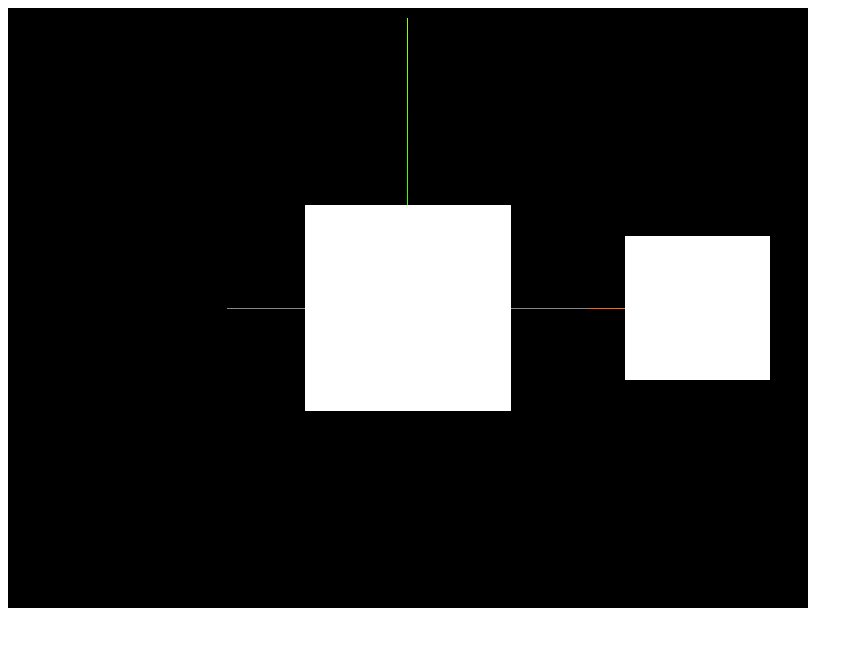
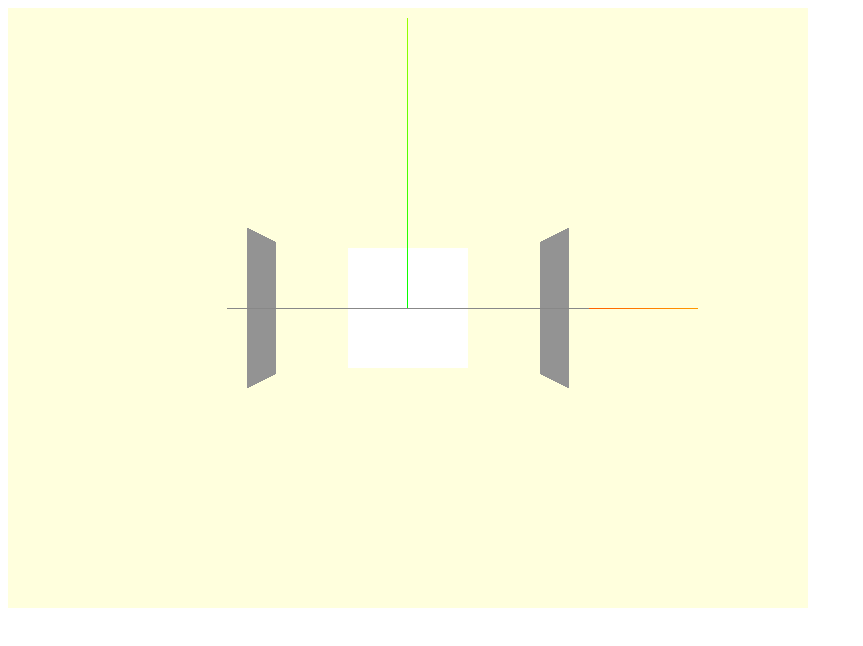
Before and after one commit to enigmantohihi/CG, a plain HTML site: page test.html in a window 1280 px wide. Shown: the whole page, without its empty margins (0-863 px from the left). Drawn offline with nearby package versions, Linux system fonts and the light colour scheme; animation ran at ten frames a second.

Commit message:
2022/06/07

```diff
--- a/test.html
+++ b/test.html
@@ -18,6 +18,7 @@
         var renderer = new THREE.WebGLRenderer();
         document.body.appendChild(renderer.domElement);
         renderer.setSize(width, height);
+        renderer.setClearColor(0xffffdd);
         // レンダラー：シャドウを有効にする
         renderer.shadowMap.enabled = true;
 
@@ -50,12 +51,17 @@
         scene.add(axisHelper);
 
 
-        var box = generate(0,0,1);
-        scene.add(box);   // シーンに追加
+        //var box = generate(0,0,1);
+        //scene.add(box);   // シーンに追加
 
-        var plane = generate_plane(2,0,0,0,0,0);
+        var plane = generate_plane(0,0,-1,0,0,0);
         scene.add(plane);
-
+        var plane1 = generate_plane(1,0,0,0,-Math.PI/2,0);
+        scene.add(plane1);
+        var plane2 = generate_plane(-1,0,0,0,Math.PI/2,0);
+        scene.add(plane2);
+        var plane3 = generate_plane(0,0,1,0,Math.PI,0);
+        scene.add(plane3);
 
         update();
 
```
Also changed, not shown: lesson4/0606.html (+4 -0 lines), lesson4/img/huru.png (added).
